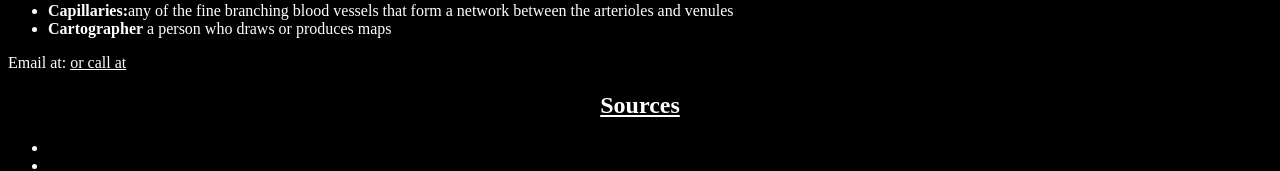
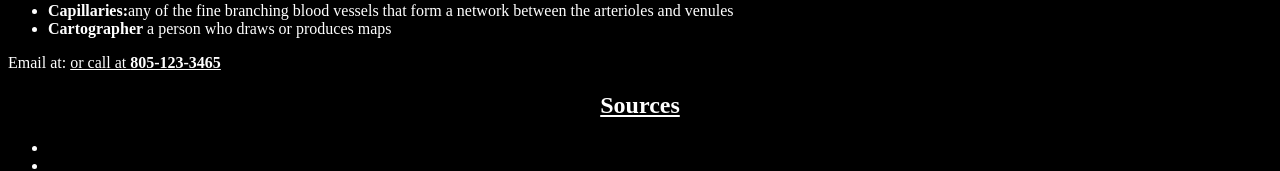
Before and after one commit to Darth-Mocheezious/Darth-Mocheezious.github.io, a plain HTML site: page index.html in a window 1280 px wide. Shown: the part 2595-2766 px from the top of the page. Drawn offline with Linux system fonts and the light colour scheme.

Commit message:
Update index.html

```diff
--- a/index.html
+++ b/index.html
@@ -87,7 +87,7 @@
 		<li><b>Cartographer</b> a person who draws or produces maps</li>
 	</ul>
 
-	Email at: <a style="color: white" href=""</a> or call at
+	Email at: <a style="color: white" href="muslimcontributions@hotmail.com"</a> or call at <b>805-123-3465</b>
 
 	<h2 style="text-align:center">Sources</h2> <ul>
 	<li><cite><a style="color:"target="_blank"></a></cite><br></li>
```
